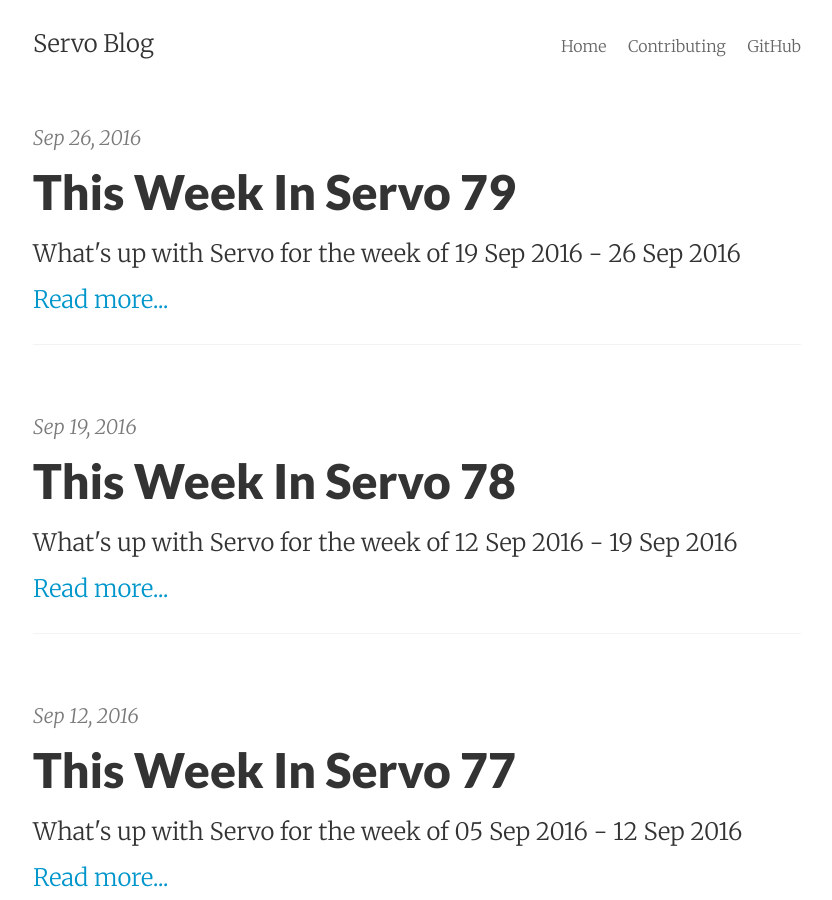
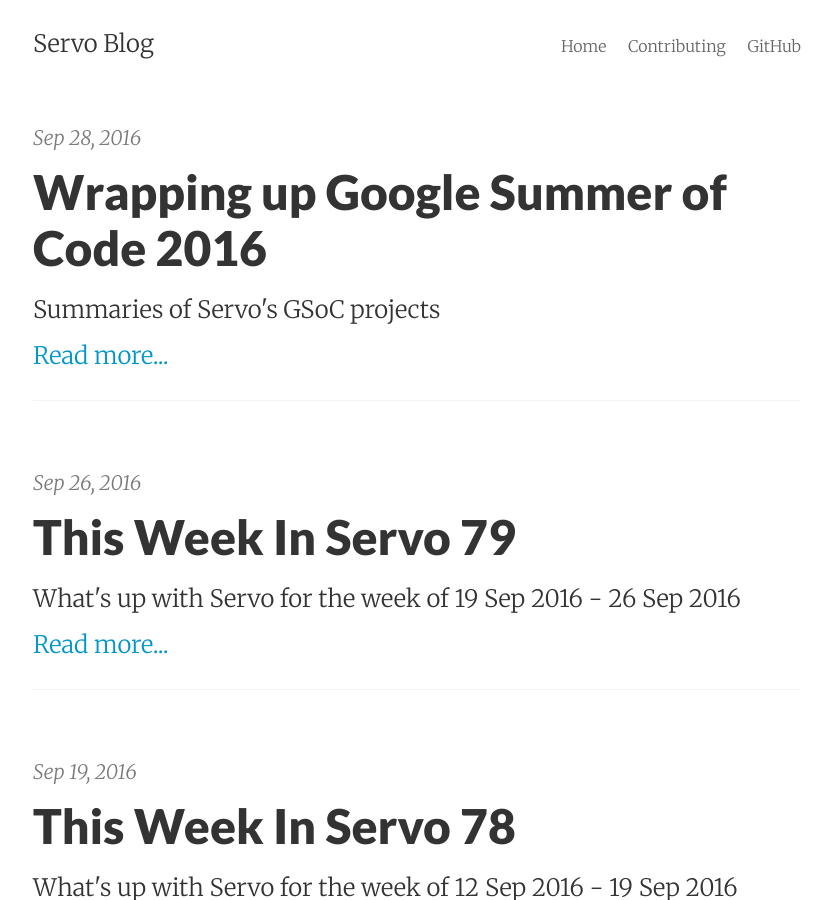
Before and after one commit to servo/blog.servo.org, a Jekyll site: the page built from index.html, in a window 1280 px wide and 900 px high. Shown: the whole window, without its empty margins (223-1055 px from the left). Built offline with Jekyll 4.4.1, drawn with Linux system fonts in a browser that asks for light colours; the list of posts is cut into pages by our own code; some of the changed text lies outside the part shown.

Commit message:
Update date

```diff
--- a/_posts/2016-09-28-gsoc-summary.md
+++ b/_posts/2016-09-28-gsoc-summary.md
@@ -1,7 +1,7 @@
 ---
 layout:     post
 title:      Wrapping up Google Summer of Code 2016
-date:       2016-06-30 20:00:00
+date:       2016-09-28 20:00:00
 summary:    Summaries of Servo's GSoC projects
 categories:
 ---
```
